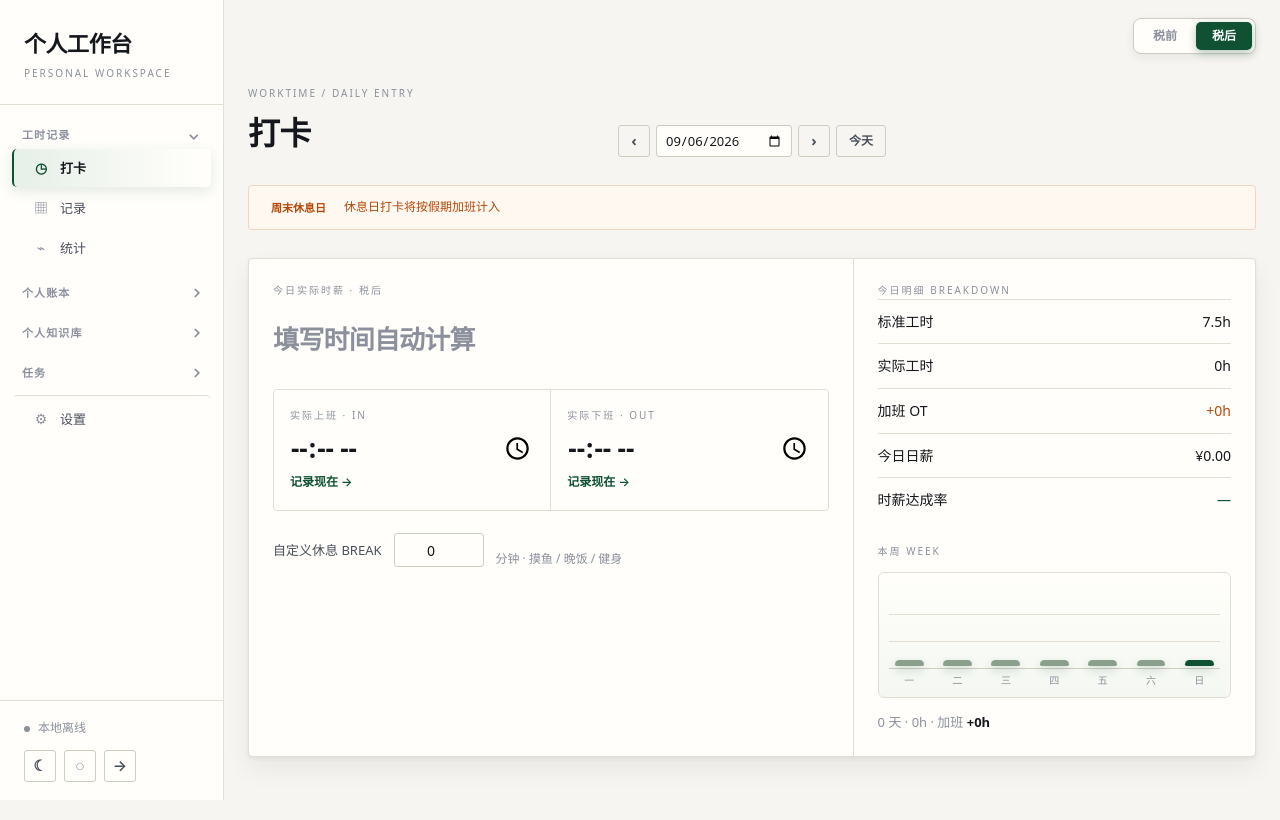
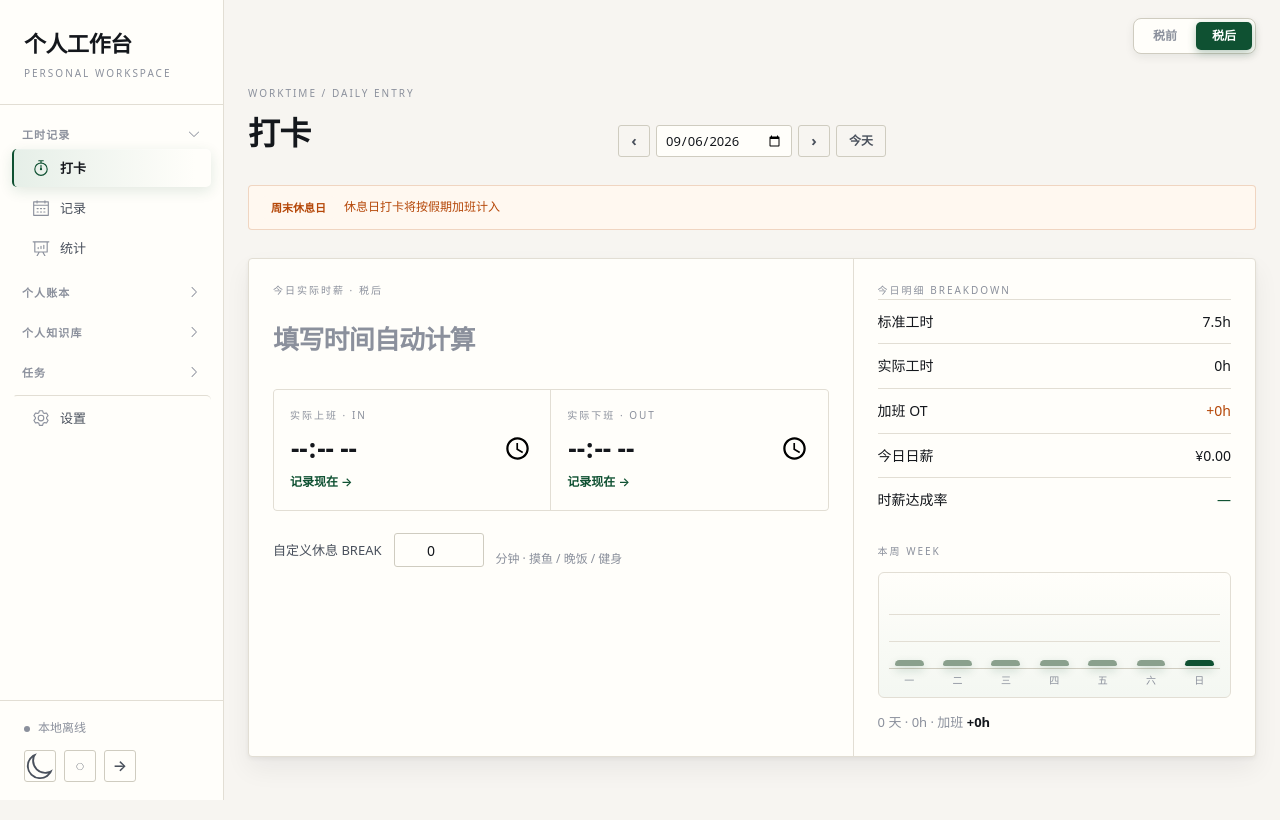
Before and after one commit to wasd-debug/MyWorkBoard, a Vue app in the folder frontend/: page /punch in a window 1280 px wide. Shown: the top 820 px of the page. Built offline with nearby package versions, Linux system fonts and the light colour scheme; no server answers.

Commit message:
优化工作台分组导航样式

```diff
--- a/frontend/src/App.vue
+++ b/frontend/src/App.vue
@@ -10,15 +10,15 @@
         <nav class="sidebar-nav">
           <section v-for="group in navGroups" :key="group.key" class="nav-group" :class="{ open: isGroupOpen(group) }">
             <button v-if="group.items.length" class="nav-group-head" type="button" :aria-expanded="isGroupOpen(group)" @click="toggleGroup(group.key)">
-              <span class="nav-group-title">{{ group.label }}</span><span class="nav-group-chevron" aria-hidden="true">⌄</span>
+              <span class="nav-group-title">{{ group.label }}</span><ArrowDown class="nav-group-chevron" aria-hidden="true" />
             </button>
             <div v-show="isGroupOpen(group)" class="nav-group-items">
-              <router-link v-for="item in group.items" :key="item.key" :to="item.to" :class="{ 'nav-item-disabled': item.disabled }" :aria-disabled="item.disabled || undefined" @click="item.disabled && $event.preventDefault()">
-                <span class="nav-item-icon" aria-hidden="true">{{ item.icon }}</span><span>{{ item.label }}</span><span v-if="item.disabled" class="nav-item-soon">即将开放</span>
+              <router-link v-for="item in group.items" :key="item.key" :to="item.to" active-class="nav-route-active" :class="{ 'nav-item-disabled': item.disabled, 'nav-item-current': isNavItemActive(item) }" :aria-disabled="item.disabled || undefined" @click="item.disabled && $event.preventDefault()">
+                <component :is="item.icon" class="nav-item-icon" aria-hidden="true" /><span>{{ item.label }}</span><span v-if="item.disabled" class="nav-item-soon">即将开放</span>
               </router-link>
             </div>
           </section>
-          <router-link class="nav-settings-link" to="/settings"><span class="nav-item-icon" aria-hidden="true">⚙</span><span>设置</span></router-link>
+          <router-link class="nav-settings-link" to="/settings"><Setting class="nav-item-icon" aria-hidden="true" /><span>设置</span></router-link>
         </nav>
         <div class="sidebar-foot">
           <div class="sidebar-status">
@@ -27,7 +27,7 @@
           </div>
           <div class="sidebar-actions">
             <button class="ui-button variant-icon size-sm" type="button" :aria-label="store.theme === 'dark' ? '切换日间模式' : '切换暗夜模式'" :aria-pressed="store.theme === 'dark'" @click="store.toggleTheme()">
-              <span aria-hidden="true">{{ store.theme === 'dark' ? '☀' : '☾' }}</span>
+              <Sunny v-if="store.theme === 'dark'" aria-hidden="true" /><Moon v-else aria-hidden="true" />
             </button>
             <button class="ui-button variant-icon size-sm" type="button" aria-label="同步状态" :title="store.dbMode ? '数据库已连接' : '本地离线'" @click="onSyncClick">
               {{ store.dbMode ? '◉' : '◌' }}
@@ -62,6 +62,7 @@ import { computed, onMounted, ref } from 'vue'
 import { ElMessage } from 'element-plus'
 import { useAppStore } from './stores/app'
 import { useRoute } from 'vue-router'
+import { ArrowDown, Calendar, CreditCard, DataAnalysis, List, Moon, Notebook, Setting, Sunny, Tickets, Timer, Wallet } from '@element-plus/icons-vue'
 import BottomNav from './components/BottomNav.vue'
 import LoginView from './views/LoginView.vue'
 
@@ -69,15 +70,21 @@ const store = useAppStore()
 const route = useRoute()
 
 const navGroups = [
-  { key: 'work', label: '工时记录', items: [{ key: 'punch', to: '/punch', label: '打卡', icon: '◷' }, { key: 'records', to: '/records', label: '记录', icon: '▦' }, { key: 'stats', to: '/stats', label: '统计', icon: '⌁' }] },
-  { key: 'ledger', label: '个人账本', items: [{ key: 'overview', to: '/ledger', label: '总览', icon: '◫' }, { key: 'details', to: { path: '/ledger', query: { view: 'details' } }, label: '明细', icon: '≡' }, { key: 'accounts', to: { path: '/ledger', query: { view: 'accounts' } }, label: '账户', icon: '◎' }] },
-  { key: 'knowledge', label: '个人知识库', items: [{ key: 'knowledge-home', to: '/knowledge', label: '知识库', icon: '◇', disabled: true }] },
-  { key: 'tasks', label: '任务', items: [{ key: 'task-home', to: '/tasks', label: '任务清单', icon: '✓', disabled: true }] }
+  { key: 'work', label: '工时记录', items: [{ key: 'punch', to: '/punch', label: '打卡', icon: Timer }, { key: 'records', to: '/records', label: '记录', icon: Calendar }, { key: 'stats', to: '/stats', label: '统计', icon: DataAnalysis }] },
+  { key: 'ledger', label: '个人账本', items: [{ key: 'overview', to: '/ledger', label: '总览', icon: Wallet }, { key: 'details', to: { path: '/ledger', query: { view: 'details' } }, label: '明细', icon: Tickets }, { key: 'accounts', to: { path: '/ledger', query: { view: 'accounts' } }, label: '账户', icon: CreditCard }] },
+  { key: 'knowledge', label: '个人知识库', items: [{ key: 'knowledge-home', to: '/knowledge', label: '知识库', icon: Notebook, disabled: true }] },
+  { key: 'tasks', label: '任务', items: [{ key: 'task-home', to: '/tasks', label: '任务清单', icon: List, disabled: true }] }
 ]
-const openGroups = ref(new Set(['work']))
+const openGroups = ref(new Set())
 
 function groupHasRoute(group) {
   return group.items.some(item => typeof item.to === 'string' ? route.path === item.to : route.path === item.to.path)
+}
+function isNavItemActive(item) {
+  if (item.disabled) return false
+  const target = typeof item.to === 'string' ? { path: item.to } : item.to
+  if (route.path !== target.path) return false
+  return target.query?.view ? route.query.view === target.query.view : !route.query.view
 }
 function isGroupOpen(group) { return openGroups.value.has(group.key) || groupHasRoute(group) }
 function toggleGroup(key) {
--- a/frontend/src/components/BottomNav.vue
+++ b/frontend/src/components/BottomNav.vue
@@ -2,16 +2,16 @@
   <nav class="bottom-nav" aria-label="移动端主导航">
     <div class="inner">
       <button v-for="item in items" :key="item.key" class="bottom-nav-item" :class="{ on: isActive(item) }" type="button" @click="select(item)">
-        <span class="bottom-nav-icon" aria-hidden="true">{{ item.icon }}</span><span>{{ item.label }}</span>
+        <component :is="item.icon" class="bottom-nav-icon" aria-hidden="true" /><span>{{ item.label }}</span>
       </button>
     </div>
     <div v-if="openItem" class="mobile-nav-menu" role="dialog" aria-label="二级导航">
       <button class="mobile-nav-backdrop" type="button" aria-label="关闭菜单" @click="openItem = null"></button>
       <div class="mobile-nav-sheet">
-        <div class="mobile-nav-sheet-head"><div><span class="label">WORKSPACE MODULE</span><strong>{{ openItem.label }}</strong></div><button class="mobile-nav-close" type="button" aria-label="关闭菜单" @click="openItem = null">×</button></div>
+        <div class="mobile-nav-sheet-head"><div><span class="label">WORKSPACE MODULE</span><strong>{{ openItem.label }}</strong></div><button class="mobile-nav-close" type="button" aria-label="关闭菜单" @click="openItem = null"><Close aria-hidden="true" /></button></div>
         <div class="mobile-nav-options">
           <button v-for="child in openItem.children" :key="child.key" class="mobile-nav-option" :class="{ active: isChildActive(child), disabled: child.disabled }" type="button" :disabled="child.disabled" @click="go(child)">
-            <span class="mobile-nav-option-icon" aria-hidden="true">{{ child.icon }}</span><span>{{ child.label }}</span><small v-if="child.disabled">即将开放</small><span v-else class="mobile-nav-arrow" aria-hidden="true">→</span>
+            <component :is="child.icon" class="mobile-nav-option-icon" aria-hidden="true" /><span>{{ child.label }}</span><small v-if="child.disabled">即将开放</small><ArrowRight v-else class="mobile-nav-arrow" aria-hidden="true" />
           </button>
         </div>
       </div>
@@ -22,16 +22,17 @@
 <script setup>
 import { ref } from 'vue'
 import { useRoute, useRouter } from 'vue-router'
+import { ArrowRight, Calendar, Close, CreditCard, DataAnalysis, List, MoreFilled, Notebook, Setting, Tickets, Timer, Wallet } from '@element-plus/icons-vue'
 
 const route = useRoute()
 const router = useRouter()
 const openItem = ref(null)
 const items = [
-  { key: 'work', label: '工时', icon: '◷', children: [{ key: 'punch', to: '/punch', label: '打卡', icon: '◷' }, { key: 'records', to: '/records', label: '记录', icon: '▦' }, { key: 'stats', to: '/stats', label: '统计', icon: '⌁' }] },
-  { key: 'ledger', label: '账本', icon: '◫', children: [{ key: 'overview', to: '/ledger', label: '总览', icon: '◫' }, { key: 'details', to: { path: '/ledger', query: { view: 'details' } }, label: '明细', icon: '≡' }, { key: 'accounts', to: { path: '/ledger', query: { view: 'accounts' } }, label: '账户', icon: '◎' }] },
-  { key: 'knowledge', label: '知识库', icon: '◇', children: [{ key: 'knowledge-home', to: '/knowledge', label: '知识库', icon: '◇', disabled: true }] },
-  { key: 'tasks', label: '任务', icon: '✓', children: [{ key: 'task-home', to: '/tasks', label: '任务清单', icon: '✓', disabled: true }] },
-  { key: 'more', label: '更多', icon: '···', children: [{ key: 'settings', to: '/settings', label: '设置', icon: '⚙' }] }
+  { key: 'work', label: '工时', icon: Timer, children: [{ key: 'punch', to: '/punch', label: '打卡', icon: Timer }, { key: 'records', to: '/records', label: '记录', icon: Calendar }, { key: 'stats', to: '/stats', label: '统计', icon: DataAnalysis }] },
+  { key: 'ledger', label: '账本', icon: Wallet, children: [{ key: 'overview', to: '/ledger', label: '总览', icon: Wallet }, { key: 'details', to: { path: '/ledger', query: { view: 'details' } }, label: '明细', icon: Tickets }, { key: 'accounts', to: { path: '/ledger', query: { view: 'accounts' } }, label: '账户', icon: CreditCard }] },
+  { key: 'knowledge', label: '知识库', icon: Notebook, children: [{ key: 'knowledge-home', to: '/knowledge', label: '知识库', icon: Notebook, disabled: true }] },
+  { key: 'tasks', label: '任务', icon: List, children: [{ key: 'task-home', to: '/tasks', label: '任务清单', icon: List, disabled: true }] },
+  { key: 'more', label: '更多', icon: MoreFilled, children: [{ key: 'settings', to: '/settings', label: '设置', icon: Setting }] }
 ]
 function isChildActive(child) { return route.path === (typeof child.to === 'string' ? child.to : child.to.path) && (!child.to.query || route.query.view === child.to.query.view) }
 function isActive(item) { return item.children.some(child => !child.disabled && isChildActive(child)) }
--- a/frontend/src/styles/theme.css
+++ b/frontend/src/styles/theme.css
@@ -178,7 +178,7 @@ select {
   font-size: 11px; font-weight: 700; letter-spacing: .1em; text-align: left; cursor: pointer;
 }
 .nav-group-head:hover { color: var(--ink) }
-.nav-group-chevron { font-size: 15px; line-height: 1; transition: transform .18s ease }
+.nav-group-chevron { width: 14px; height: 14px; transition: transform .18s ease }
 .nav-group:not(.open) .nav-group-chevron { transform: rotate(-90deg) }
 .nav-group-items { display: flex; flex-direction: column; gap: 2px }
 .sidebar-nav a {
@@ -187,13 +187,13 @@ select {
   color: var(--ink2); font-size: 13px; transition: all .14s; white-space: nowrap;
 }
 .sidebar-nav a:hover { color: var(--ink); background: color-mix(in srgb, var(--accent-soft) 52%, transparent) }
-.sidebar-nav a.router-link-active {
+.sidebar-nav a.nav-item-current, .sidebar-nav .nav-settings-link.router-link-active {
   border-left-color: var(--accent); color: var(--ink); font-weight: 650;
   background: linear-gradient(90deg, var(--accent-soft), transparent 92%);
   box-shadow: inset 0 1px 0 rgba(255,255,255,.2), 0 4px 14px color-mix(in srgb, var(--accent) 12%, transparent);
 }
 .nav-item-icon { width: 18px; flex: 0 0 18px; color: var(--muted); text-align: center; font-size: 14px }
-.router-link-active .nav-item-icon { color: var(--accent) }
+.nav-item-current .nav-item-icon, .nav-settings-link.router-link-active .nav-item-icon { color: var(--accent) }
 .nav-item-soon { margin-left: auto; color: var(--muted); font-size: 10px }
 .nav-item-disabled { opacity: .62; cursor: default }
 .nav-settings-link { margin-top: 8px; border-top: 1px solid var(--line); padding-top: 12px !important }
```
